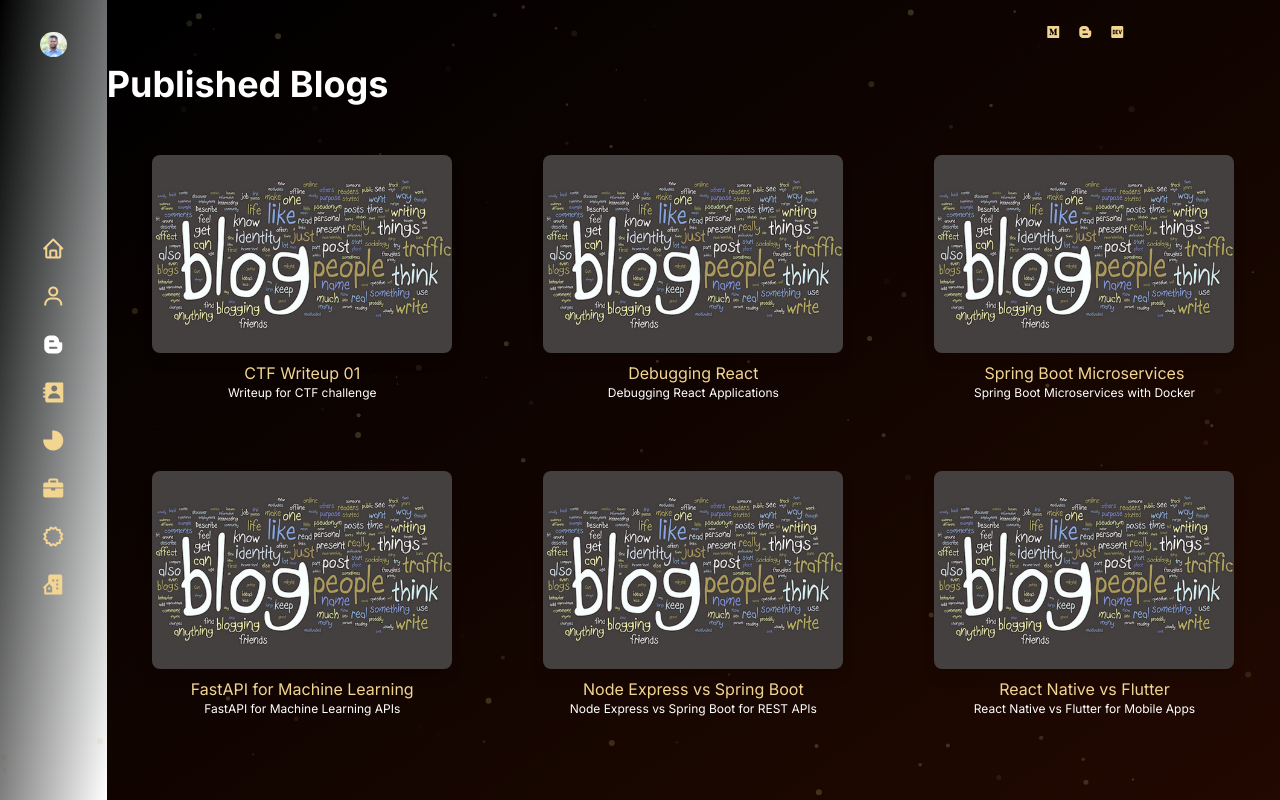
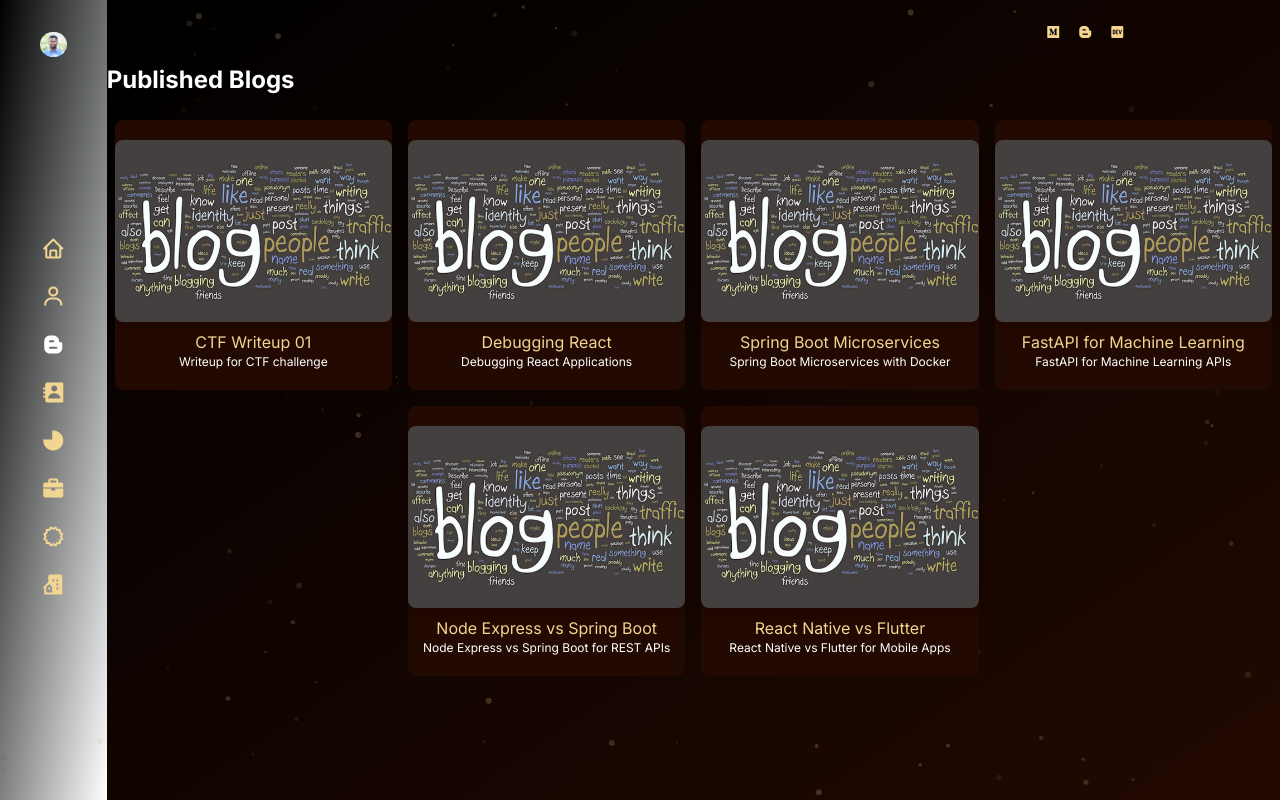
Before and after one commit to KasunUdaraWaththeHewa/Kasun-Udara-Frontend, a Next.js app: page /blog in a window 1280 px wide. Built offline with nearby package versions, Linux system fonts and the light colour scheme.

Commit message:
Some Custormization Done

```diff
--- a/src/app/about/page.tsx
+++ b/src/app/about/page.tsx
@@ -204,7 +204,7 @@ export default function Page() {
           ))}
         </div>
         <div className="mt-4 w-full">
-          <h1 className="text-4xl text-white w-full text-left">
+          <h1 className="text-2xl text-white w-full text-left">
             <b>About Me</b>
           </h1>
         </div>
--- a/src/app/blog/page.tsx
+++ b/src/app/blog/page.tsx
@@ -80,7 +80,7 @@ export default function Page() {
           ))}
         </div>
         <div className="mt-4 w-full">
-          <h1 className="text-4xl text-white w-full text-left">
+          <h1 className="text-2xl text-white w-full text-left">
             <b>Published Blogs</b>
           </h1>
         </div>
@@ -90,19 +90,19 @@ export default function Page() {
         >
           {blogs.length > 0 ? (
             blogs.map((blog, index) => (
-              <div key={index} className="w-full md:w-1/2 lg:w-1/3 p-2">
+              <div key={index} className="w-full md:w-1/2 lg:w-1/4 p-2">
                 <a
                   href={blog.link}
                   target="_blank"
                   rel="noopener noreferrer"
-                  className="h-[300px] w-full block rounded-lg flex flex-col items-center justify-center hover:cursor-pointer"
+                  className="h-[270px] w-full block rounded-lg flex flex-col items-center justify-center hover:cursor-pointer  bg-darkMaroon"
                 >
                   <Image
                     src={blog.image}
                     alt={blog.title}
                     width={300}
                     height={300}
-                    className="rounded-lg shadow-lg"
+                    className="rounded-lg shadow-lg hover:shadow-xl transition transform hover:scale-105 transition duration-500 ease-in-out"
                   />
                   <h1 className="text-gold text-1xl mt-2">{blog.title}</h1>
                   <p className="text-white text-xs">{blog.subtitle}</p>
--- a/src/app/competitions/page.tsx
+++ b/src/app/competitions/page.tsx
@@ -34,7 +34,7 @@ export default function Page() {
       <div className="w-full h-screen bg-gradient-to-br from-black to-darkMaroon text-gold flex flex-col items-center py-4">
         <Particles />
         <div className="mt-12 w-full">
-          <h1 className="text-4xl text-white w-full text-left">
+          <h1 className="text-2xl text-white w-full text-left">
             <b>Competitions</b>
           </h1>
         </div>
@@ -42,7 +42,7 @@ export default function Page() {
           {competitions.map((competition, index) => (
             <div
               key={index}
-              className="text-white p-4 rounded-lg"
+              className="text-white p-4 rounded-lg bg-darkMaroon"
             >
               <Image
                 src={competition.image}
--- a/src/app/contact/page.tsx
+++ b/src/app/contact/page.tsx
@@ -45,7 +45,7 @@ export default function Page() {
           ))}
         </div>
         <div className="mt-4 w-full">
-          <h1 className="text-4xl text-white w-full text-left">
+          <h1 className="text-2xl text-white w-full text-left">
             <b>Contact Me</b>
           </h1>
         </div>
```
